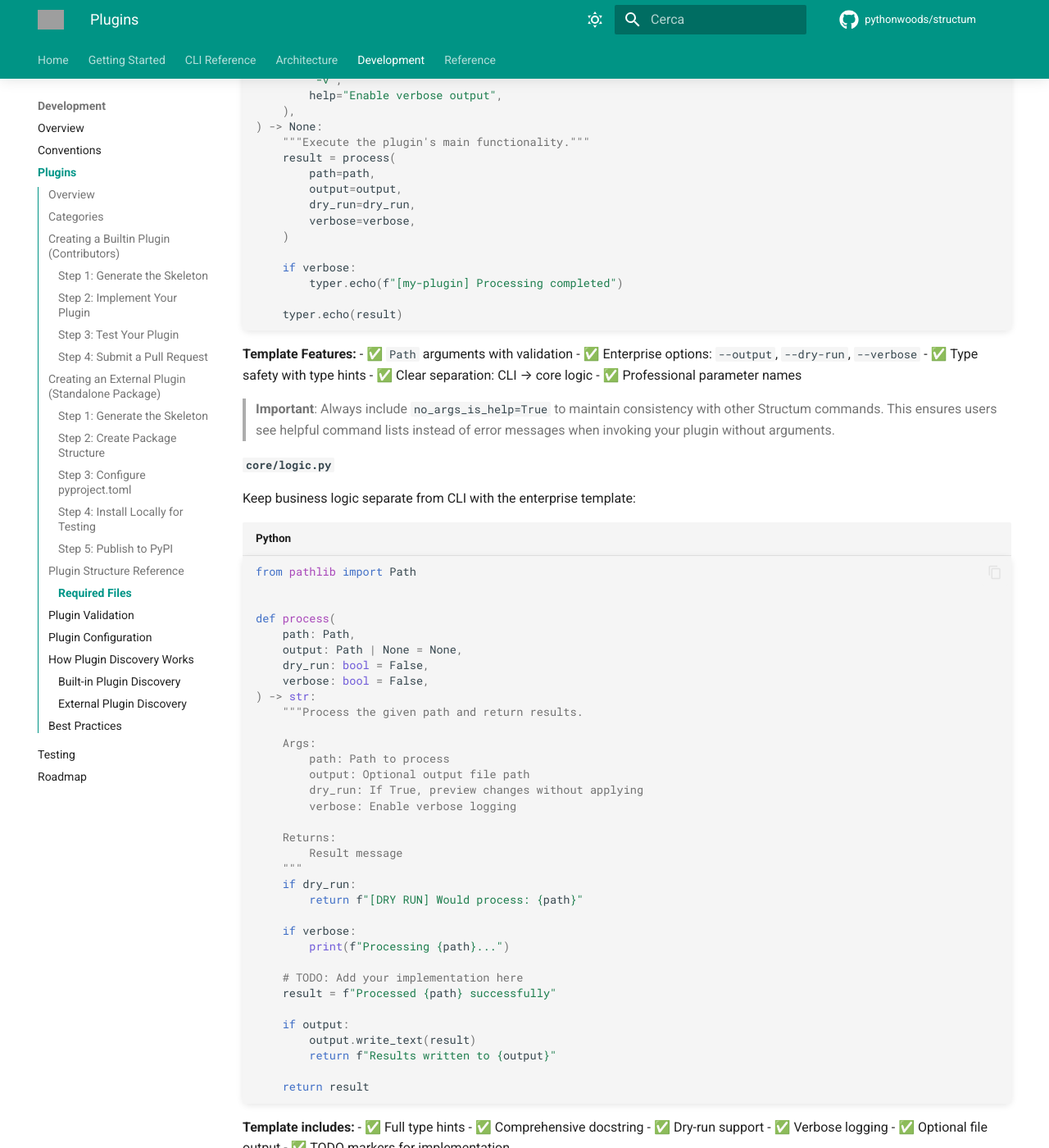
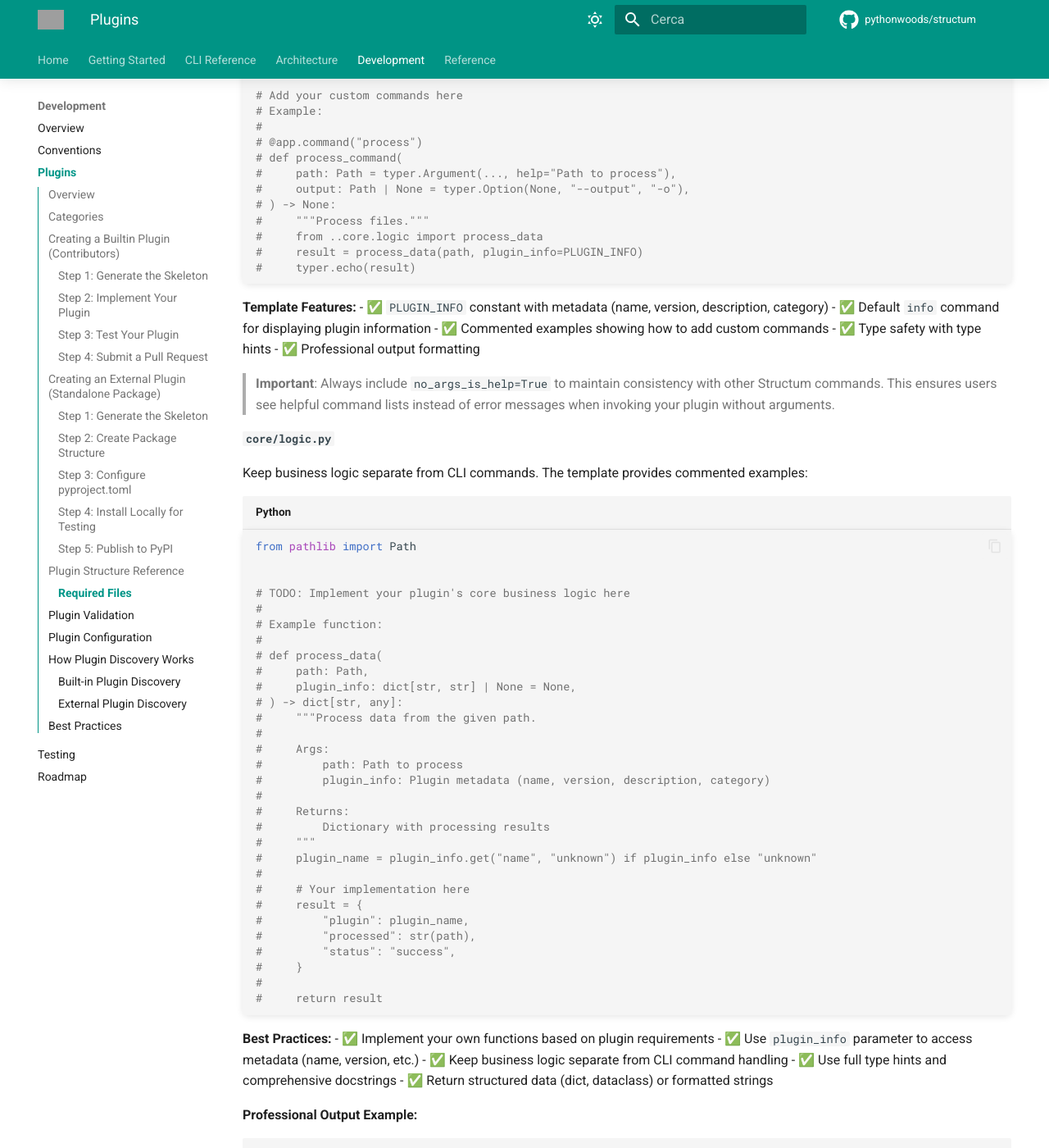
Before and after one commit to PythonWoods/structum, an MkDocs documentation site: the page built from docs/development/plugins.md, in a window 1280 px wide and 1400 px high, scrolled down 6008 px. Shown: the whole window at 82% size. Built offline with MkDocs 1.6.1 and Material for MkDocs 9.7.7, drawn with Linux system fonts in a browser that asks for light colours; comment, search, counter and statistics services are not loaded; some of the changed text lies outside the part shown; grey boxes are pictures that could not be loaded.

Commit message:
docs: update documentation for info-only plugin template
Updated documentation to reflect the new plugin template structure:
- CHANGELOG: Document template changes including info command and PLUGIN_INFO constant
- plugins.md: Update examples to show info command instead of run command
- plugins.md: Add professional output formatting examples
- plugins.md: Update core/logic.py section with commented examples approach

The new template provides only an info command by default, allowing developers
to implement custom commands based on their specific requirements. This is a
breaking change from the previous run command template.

🤖 Generated with [Claude Code](https://claude.com/claude-code)

Co-Authored-By: Claude Sonnet 4.5 <noreply@anthropic.com>

````diff
--- a/docs/development/plugins.md
+++ b/docs/development/plugins.md
@@ -41,8 +41,8 @@ This automatically creates the plugin in `src/structum/plugins/my_plugin/`.
 Edit the generated files:
 
 - `plugin.py` – Main plugin class
-- `commands/main.py` – CLI commands (default: `run` command)
-- `core/logic.py` – Business logic
+- `commands/main.py` – CLI commands (default: `info` command for metadata display)
+- `core/logic.py` – Business logic (commented examples, implement your own functions)
 
 **Development Mode (.dev marker):**
 
@@ -71,8 +71,11 @@ rm src/structum/plugins/my_plugin/.dev
 # Verify it's now registered
 structum plugins list
 
-# Test your plugin
-structum my-plugin run
+# Test your plugin (info command is provided by default)
+structum my-plugin info
+
+# Or use your custom commands
+structum my-plugin <your-command>
 ```
 
 > **Note**: The `.dev` marker prevents accidental use of incomplete plugins. Remove it only when your plugin is production-ready.
@@ -214,118 +217,122 @@ __all__ = ["MyPlugin"]
 
 #### `commands/main.py`
 
-Define your CLI commands using the enterprise-grade `run` template:
+The generated template provides a basic `info` command that displays plugin metadata. Add your custom commands as needed:
 
 ```python
-from pathlib import Path
-
 import typer
-
-from ..core.logic import process
 
 app = typer.Typer(
     help="My plugin commands.",
     no_args_is_help=True  # Show help when no subcommand is provided
 )
 
+# Plugin metadata
+PLUGIN_INFO = {
+    "name": "my-plugin",
+    "version": "0.1.0",
+    "description": "My plugin description",
+    "category": "utility",
+}
 
-@app.command("run")
-def run_command(
-    path: Path = typer.Argument(
-        Path("."),
-        help="Path to process",
-        exists=True,
-        resolve_path=True,
-    ),
-    output: Path | None = typer.Option(
-        None,
-        "--output",
-        "-o",
-        help="Output file path (optional)",
-    ),
-    dry_run: bool = typer.Option(
-        False,
-        "--dry-run",
-        help="Preview changes without applying them",
-    ),
-    verbose: bool = typer.Option(
-        False,
-        "--verbose",
-        "-v",
-        help="Enable verbose output",
-    ),
-) -> None:
-    """Execute the plugin's main functionality."""
-    result = process(
-        path=path,
-        output=output,
-        dry_run=dry_run,
-        verbose=verbose,
-    )
 
-    if verbose:
-        typer.echo(f"[my-plugin] Processing completed")
+@app.command("info")
+def info_command() -> None:
+    """Display plugin information and metadata."""
+    output_lines = [
+        f"✓ {PLUGIN_INFO['name']} v{PLUGIN_INFO['version']}",
+        f"  {PLUGIN_INFO['description']}",
+        "",
+        f"Category: {PLUGIN_INFO['category']}",
+        "",
+        "Available commands:",
+        "  info     - Display this information",
+        "  # TODO: Add your commands here",
+    ]
+    typer.echo("\n".join(output_lines))
 
-    typer.echo(result)
+
+# Add your custom commands here
+# Example:
+#
+# @app.command("process")
+# def process_command(
+#     path: Path = typer.Argument(..., help="Path to process"),
+#     output: Path | None = typer.Option(None, "--output", "-o"),
+# ) -> None:
+#     """Process files."""
+#     from ..core.logic import process_data
+#     result = process_data(path, plugin_info=PLUGIN_INFO)
+#     typer.echo(result)
 ```
 
 **Template Features:**
-- ✅ `Path` arguments with validation
-- ✅ Enterprise options: `--output`, `--dry-run`, `--verbose`
+- ✅ `PLUGIN_INFO` constant with metadata (name, version, description, category)
+- ✅ Default `info` command for displaying plugin information
+- ✅ Commented examples showing how to add custom commands
 - ✅ Type safety with type hints
-- ✅ Clear separation: CLI → core logic
-- ✅ Professional parameter names
+- ✅ Professional output formatting
 
 > **Important**: Always include `no_args_is_help=True` to maintain consistency with other Structum commands. This ensures users see helpful command lists instead of error messages when invoking your plugin without arguments.
 
 #### `core/logic.py`
 
-Keep business logic separate from CLI with the enterprise template:
+Keep business logic separate from CLI commands. The template provides commented examples:
 
 ```python
 from pathlib import Path
 
 
-def process(
-    path: Path,
-    output: Path | None = None,
-    dry_run: bool = False,
-    verbose: bool = False,
-) -> str:
-    """Process the given path and return results.
-
-    Args:
-        path: Path to process
-        output: Optional output file path
-        dry_run: If True, preview changes without applying
-        verbose: Enable verbose logging
-
-    Returns:
-        Result message
-    """
-    if dry_run:
-        return f"[DRY RUN] Would process: {path}"
-
-    if verbose:
-        print(f"Processing {path}...")
-
-    # TODO: Add your implementation here
-    result = f"Processed {path} successfully"
-
-    if output:
-        output.write_text(result)
-        return f"Results written to {output}"
-
-    return result
+# TODO: Implement your plugin's core business logic here
+#
+# Example function:
+#
+# def process_data(
+#     path: Path,
+#     plugin_info: dict[str, str] | None = None,
+# ) -> dict[str, any]:
+#     """Process data from the given path.
+#
+#     Args:
+#         path: Path to process
+#         plugin_info: Plugin metadata (name, version, description, category)
+#
+#     Returns:
+#         Dictionary with processing results
+#     """
+#     plugin_name = plugin_info.get("name", "unknown") if plugin_info else "unknown"
+#
+#     # Your implementation here
+#     result = {
+#         "plugin": plugin_name,
+#         "processed": str(path),
+#         "status": "success",
+#     }
+#
+#     return result
 ```
 
-**Template includes:**
-- ✅ Full type hints
-- ✅ Comprehensive docstring
-- ✅ Dry-run support
-- ✅ Verbose logging
-- ✅ Optional file output
-- ✅ TODO markers for implementation
+**Best Practices:**
+- ✅ Implement your own functions based on plugin requirements
+- ✅ Use `plugin_info` parameter to access metadata (name, version, etc.)
+- ✅ Keep business logic separate from CLI command handling
+- ✅ Use full type hints and comprehensive docstrings
+- ✅ Return structured data (dict, dataclass) or formatted strings
+
+**Professional Output Example:**
+
+```python
+def format_output(data: dict, plugin_info: dict) -> str:
+    """Format results with plugin metadata."""
+    lines = [
+        f"✓ {plugin_info['name']} v{plugin_info['version']}",
+        f"  {plugin_info['description']}",
+        "",
+        f"Status: {data['status']}",
+        f"Processed: {data['processed']}",
+    ]
+    return "\n".join(lines)
+```
 
 ---
 
````
Also changed, not shown: CHANGELOG.md (+6 -2 lines).
